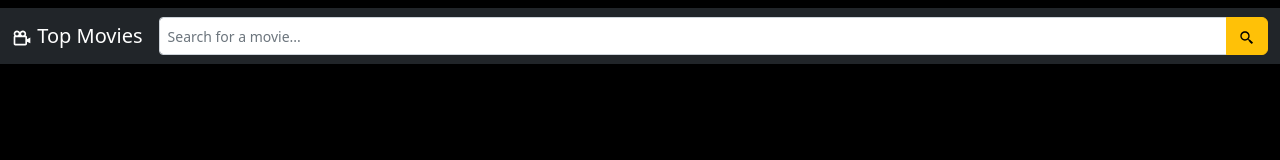
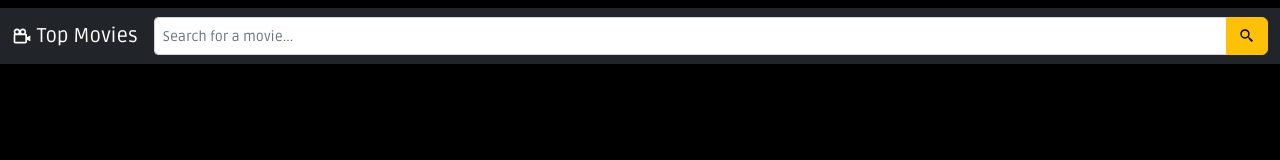
Before and after one commit to MarcioBADias/catalogo-filmes, a React (Create React App) app: page / in a window 1280 px wide. Shown: the top 160 px of the page. Built offline with nearby package versions, Linux system fonts and the light colour scheme.

Commit message:
Global Styles

```diff
--- a/src/styles/global.js
+++ b/src/styles/global.js
@@ -1,8 +1,12 @@
 import { createGlobalStyle } from "styled-components";
 
 const Global = createGlobalStyle`
+
+    @import url('https://fonts.googleapis.com/css2?family=Ruda:wght@400;500;700&display=swap');
+
     *{
         box-sizing: border-box;
+        font-family: 'Ruda', sans-serif;
         padding: 0;
         margin: 0;
     }
@@ -11,6 +15,17 @@ const Global = createGlobalStyle`
         background-color: #000;
     }
 
+    a{
+        text-decoration: none;
+        color: #f7d354;
+        transition: 0.5s;
+
+        :hover{
+            color: #b8930c
+        }
+    }
+
+
 `;
 
 export default Global;
```
